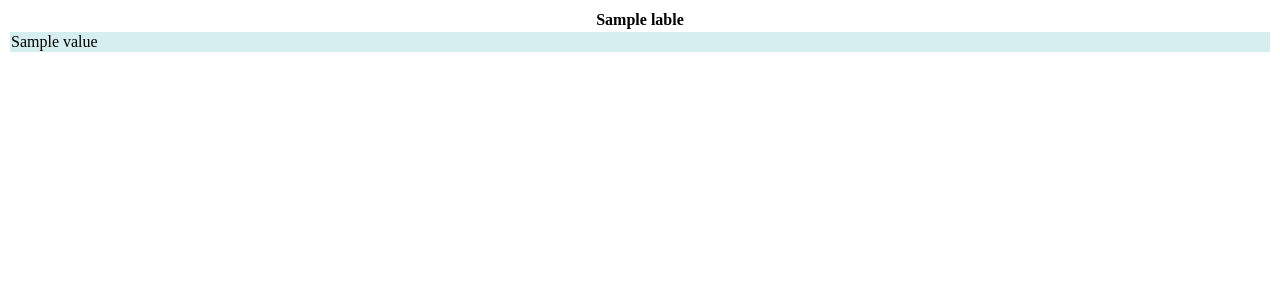
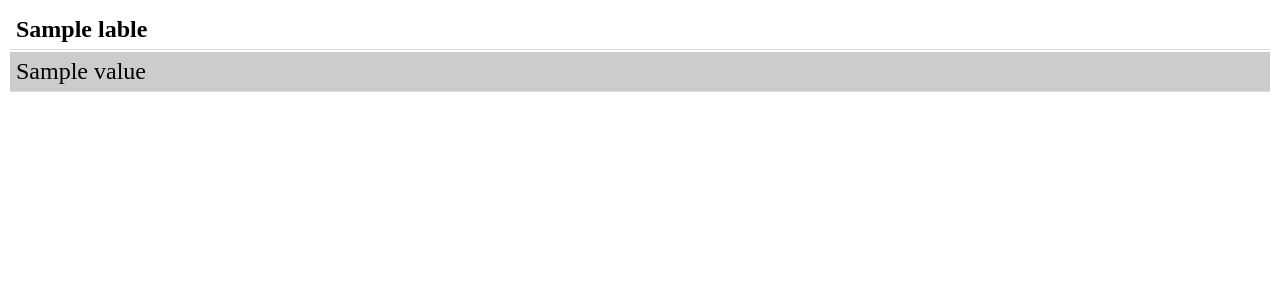
Before and after one commit to RadiantBlob/Sql_Project, a Flask app: template templates/home.html in a window 1280 px wide. Shown: the top 300 px of the page. Run offline with Flask 3, Linux system fonts and the light colour scheme; the template is opened without the code that fills it: most values are stand-ins (such as "Sample title", 1, 10 or a date in 2020).

Commit message:
added formating for the table

```diff
--- a/static/css/main.css
+++ b/static/css/main.css
@@ -1,13 +1,71 @@
-tr:nth-child(even) {
-    background-color: #D6EEEE;
+table {
+	border-collaps: collaps;
+	position: relative;
+	width: 100%;
+	font-size: 24px;
 }
 
-button {
-    width: 40px;
-    height: 20px;
-    background: #00ef44
+th, td {
+	padding: 6px;
+	text-align: left;
+	border-bottom: 1px solid #DDD;
 }
 
-table {
-    width: 100%;
+th {
+	background: white;
+	position: sticky;
+	top: 0;
 }
+
+tr:nth-child(even) {
+	background-color: rgba(0, 0, 0, 0.2);
+}
+
+tr:hover {
+	background: white;
+}
+
+div.nav {
+	display: table;
+	width: 100%;
+	table-layout: fixed;
+}
+
+div.nav a {
+	display: table-cell;
+	text-align: center;
+}
+
+a {
+	color: black;
+	background-color: transparent;
+	text-decoration: underline;
+}
+
+.gen1 {
+	background-color: hsla(calc(0 * 255/7), 100%, 50%, 0.2)
+}
+
+.gen2 {
+	background-color: hsla(calc(1 * 255/7), 100%, 50%, 0.2)
+}
+
+.gen3 {
+	background-color: hsla(calc(2 * 255/7), 100%, 50%, 0.2)
+}
+
+.gen4 {
+	background-color: hsla(calc(3 * 255/7), 100%, 50%, 0.2)
+}
+
+.gen5 {
+	background-color: hsla(calc(4 * 255/7), 100%, 50%, 0.2)
+}
+
+.gen6 {
+	background-color: hsla(calc(5 * 255/7), 100%, 50%, 0.2)
+}
+
+.gen7 {
+	background-color: hsla(calc(6 * 255/7), 100%, 50%, 0.2)
+}
```
